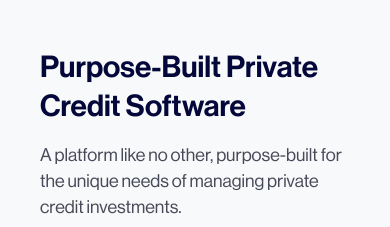
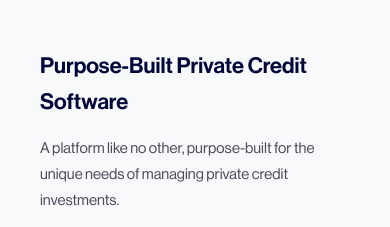
Before and after one commit to Karan656-design/oxane-panorama, a plain HTML site: page index.html in a window 390 px wide. Shown: the part 846-1073 px from the top of the page. Drawn offline with Linux system fonts and the light colour scheme.

Commit message:
Responsive completed

```diff
--- a/assets/css/style.css
+++ b/assets/css/style.css
@@ -162,6 +162,7 @@ body {
   z-index: 9999;
   transition: all 0.5s ease;
 }
+
 #navbar .logo img {
   width: 147px;
   filter: brightness(0) invert(1);
@@ -180,18 +181,6 @@ body {
   background-color: #2b3edb80;
   color: #fff;
 }
-
-/* #navbar .cntct-btn button:hover:before {
-  animation: blur2 1s forwards;
-  background: linear-gradient(90deg, #2b3edb 25%, #4adcb7);
-  content: "";
-  height: 40px;
-  left: -7px;
-  position: absolute;
-  top: 0;
-  width: 100%;
-  z-index: -1;
-} */
 
 #navbar.navbar-scrolled {
   background: white;
@@ -324,7 +313,7 @@ p.hero-subtext {
   }
 }
 
-@media (max-width: 768px) {
+@media (max-width: 912px) {
   .hero-heading {
     font-size: 2rem;
     line-height: 45px;
@@ -457,9 +446,25 @@ p.hero-subtext {
   }
 }
 
+@media (max-width: 991px) {
+  .benefits-section .section-hdng,
+  .benefits-section ul li h4 {
+    font-size: 22px !important;
+    line-height: 36px !important;
+  }
+
+  .benefits-section p {
+    font-size: 15px !important;
+  }
+}
+
 @media (max-width: 812px) {
   .portfolio-content {
     padding: 50px 0 !important;
+  }
+  .section-hdng {
+    font-size: 24px !important;
+    line-height: 35px !important;
   }
 }
 
@@ -468,7 +473,6 @@ p.hero-subtext {
     font-size: 30px;
     line-height: 1.3;
   }
-
   .portfolio-content {
     padding: 50px 0 0 !important;
   }
@@ -563,9 +567,7 @@ p.hero-subtext {
   .left {
     width: 100%;
   }
-}
 
-@media (max-width: 576px) {
   #animation-container .container {
     padding: 0 20px !important;
   }
@@ -644,7 +646,7 @@ p.hero-subtext {
   text-align: left;
 }
 
-@media (max-width: 576px) {
+@media (max-width: 991px) {
   .built-for-sec {
     padding: 50px 10px !important;
   }
@@ -741,7 +743,7 @@ p.hero-subtext {
   width: 100%;
 }
 
-@media (max-width: 576px) {
+@media (max-width: 767px) {
   .awards-sec-hero .container {
     padding: 0 !important;
   }
@@ -821,7 +823,7 @@ p.hero-subtext {
   text-align: center;
 }
 
-@media (max-width: 576px) {
+@media (max-width: 767px) {
   .client-stories .container {
     padding: 0 20px !important;
   }
--- a/index.html
+++ b/index.html
@@ -22,7 +22,7 @@
           </div>
           <div class="col-sm-9 col-6 ms-auto d-flex justify-content-end">
             <a
-              href="/contact-us"
+              href="https://www.oxanepartners.com/contact-us"
               title="Go to Contact Us"
               class="cta cntct-btn"
             >
```
